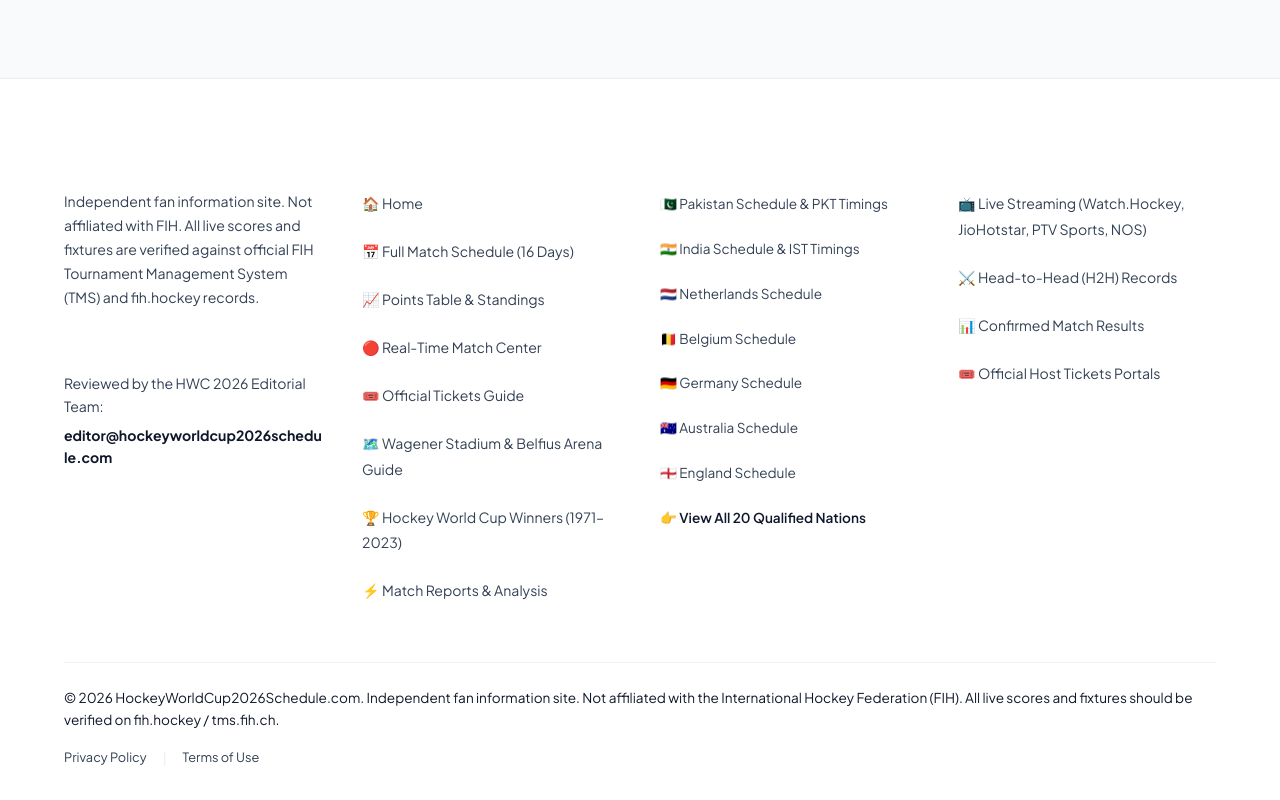
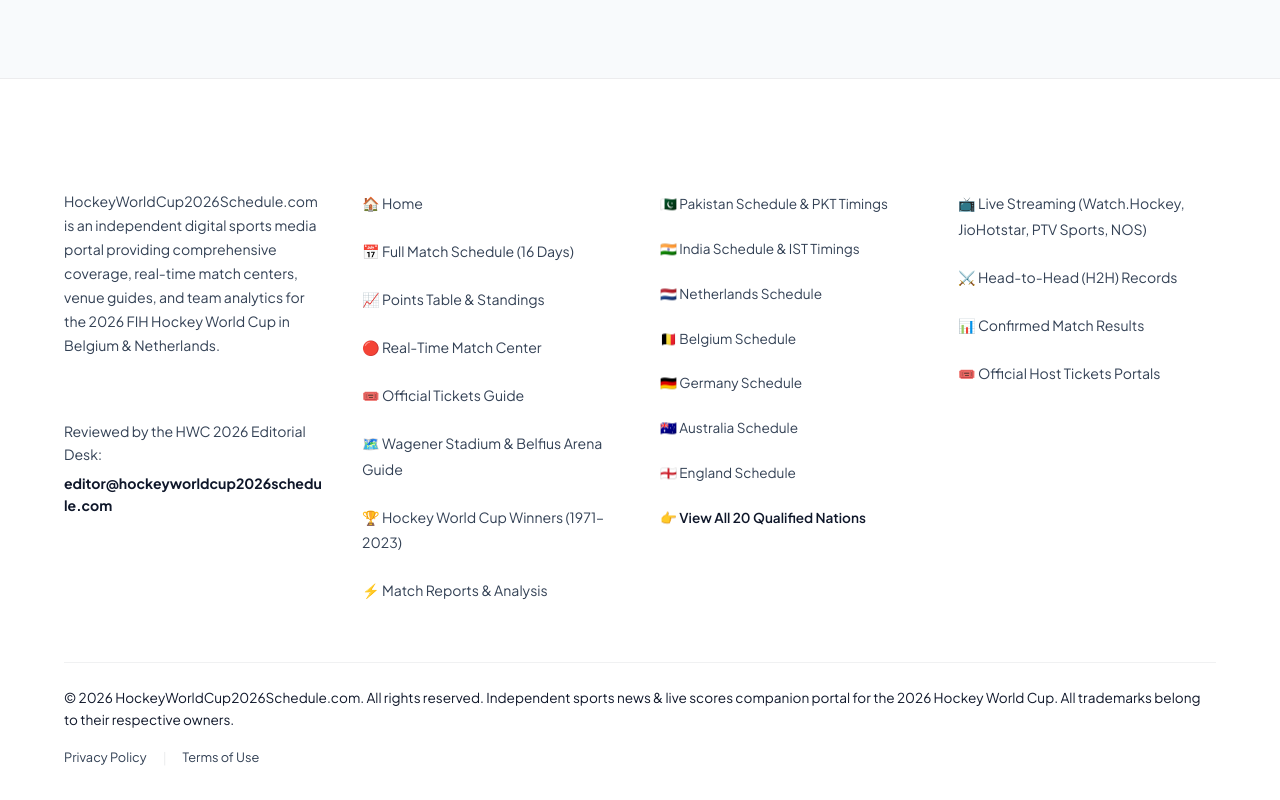
Before and after one commit to liveetcstream-beep/hockeyworldcup2026, a Next.js app: page /teams in a window 1280 px wide. Shown: the part 3009-3809 px from the top of the page. Built offline with nearby package versions, Linux system fonts and the light colour scheme.

Commit message:
Optimize footer text for commercial monetization, AdSense compliance & authority domain branding

```diff
--- a/src/app/components/Footer.js
+++ b/src/app/components/Footer.js
@@ -10,11 +10,11 @@ export default function Footer() {
           <div className="footer-col">
             <div className="text-white font-bold" style={{ color: "#fff", fontSize: "1.1rem", fontWeight: "800", marginBottom: "1.2rem" }}>About Us</div>
             <p style={{ fontSize: "0.88rem", color: "var(--text-muted)", lineHeight: "1.7", marginBottom: "1.5rem" }}>
-              Independent fan information site. Not affiliated with FIH. All live scores and fixtures are verified against official FIH Tournament Management System (TMS) and fih.hockey records.
+              HockeyWorldCup2026Schedule.com is an independent digital sports media portal providing comprehensive coverage, real-time match centers, venue guides, and team analytics for the 2026 FIH Hockey World Cup in Belgium &amp; Netherlands.
             </p>
             <div className="text-white font-bold" style={{ color: "#fff", fontSize: "1rem", fontWeight: "800", marginBottom: "0.8rem" }}>Editorial Desk</div>
             <p style={{ fontSize: "0.88rem", color: "var(--text-muted)", lineHeight: "1.6" }}>
-              Reviewed by the HWC 2026 Editorial Team:<br/>
+              Reviewed by the HWC 2026 Editorial Desk:<br/>
               <a href="mailto:editor@hockeyworldcup2026schedule.com" style={{ color: "var(--text-main)", fontWeight: "700", wordBreak: "break-all", display: "block", marginTop: "0.4rem", textDecoration: "none" }}>
                 editor@hockeyworldcup2026schedule.com
               </a>
@@ -67,7 +67,7 @@ export default function Footer() {
         {/* Footer Bottom bar */}
         <div className="footer-bottom" style={{ borderTop: "1px solid var(--border-color)", paddingTop: "1.5rem", display: "flex", flexWrap: "wrap", justifyContent: "space-between", alignItems: "center", gap: "1rem", fontSize: "0.82rem", color: "var(--text-muted)" }}>
           <p style={{ margin: 0 }}>
-            © 2026 HockeyWorldCup2026Schedule.com. Independent fan information site. Not affiliated with the International Hockey Federation (FIH). All live scores and fixtures should be verified on fih.hockey / tms.fih.ch.
+            © 2026 HockeyWorldCup2026Schedule.com. All rights reserved. Independent sports news &amp; live scores companion portal for the 2026 Hockey World Cup. All trademarks belong to their respective owners.
           </p>
           <div className="flex gap-4" style={{ display: "flex", gap: "1rem" }}>
             <a href="/privacy-policy" style={{ color: "var(--text-muted)", textDecoration: "none" }}>Privacy Policy</a>
```
